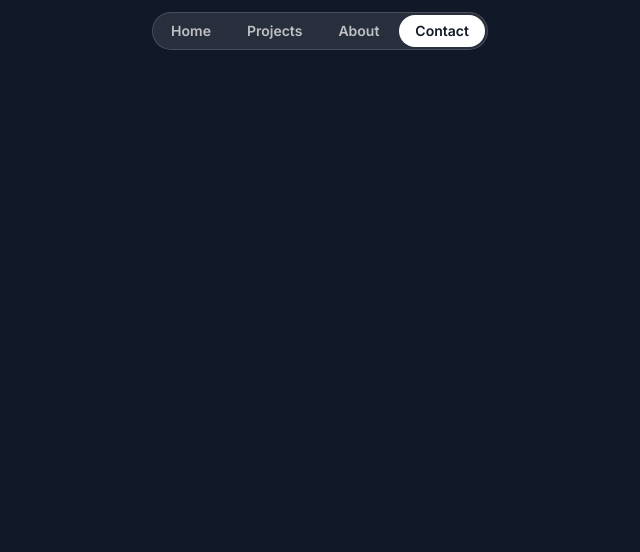
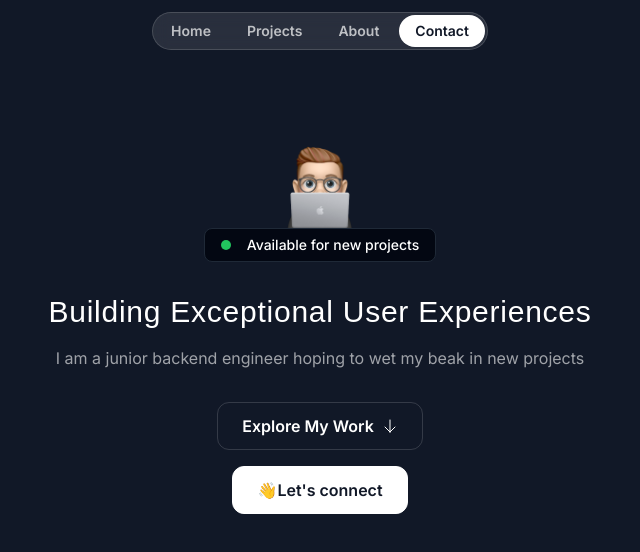
Before and after one commit to Stan1-0/portfolio, a Next.js app: page / in a window 1280 px wide. Shown: the top 552 px of the page, without its empty margins (320-960 px from the left). Built offline with nearby package versions, Linux system fonts and the light colour scheme; a web font is replaced by a local one.

Commit message:
working on hero section

```diff
--- a/src/app/page.tsx
+++ b/src/app/page.tsx
@@ -1,9 +1,11 @@
 import { Header } from "@/sections/Header";
+import { HeroSection } from "@/sections/Hero";
 
 export default function Home() {
   return (
     <div>
       <Header />
+      <HeroSection />
     </div>
   );
 }
--- a/src/sections/Hero.tsx
+++ b/src/sections/Hero.tsx
@@ -1,3 +1,31 @@
+import memojiImage from '@/assets/images/memoji-computer.png';
+import Image from 'next/image';
+import ArrowDown from '@/assets/icons/arrow-down.svg'
+
 export const HeroSection = () => {
-  return <div>Hero Section</div>;
+  return <div className='py-32'>
+    <div className="container">
+      <div className='flex flex-col items-center'>
+      <Image src={memojiImage} className='size-[100px]' alt={'Person working on a laptop'}/>
+      <div className='bg-gray-950 border border-gray-800 px-4 py-1.5 inline-flex items-center gap-4 rounded-lg'>
+        <div className='bg-green-500 size-2.5 rounded-full'></div>
+        <div className='text-sm font-medium'>Available for new projects</div>
+      </div>
+      </div>
+        <h1 className=' font-serif text-3xl text-center mt-8 tracking-wide'>Building Exceptional User Experiences</h1>
+        <p className='mt-4 text-center text-white/60'>
+          I am a junior backend engineer hoping to wet my beak in new projects
+        </p>
+        <div className='flex flex-col items-center mt-8 gap-4'>
+          <button className='inline-flex items-center gap-2 border border-white/15 px-6 h-12 rounded-xl'>
+            <span className='font-semibold'>Explore My Work</span>
+            <ArrowDown className='size-4' />
+          </button>
+          <button className='inline-flex items-center border border-white bg-white text-gray-900 h-12 px-6 rounded-xl'>
+            <span>👋</span>
+            <span className='font-semibold'>Let's connect</span>
+          </button>
+        </div>
+    </div>
+  </div>;
 };
```
